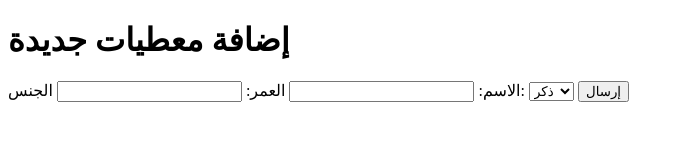
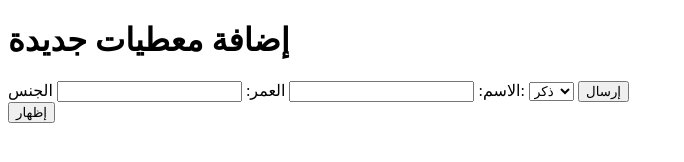
Before and after one commit to wissk011/ESS, a plain HTML site: page index2.html in a window 1280 px wide. Shown: the whole page, without its empty margins (0-684 px from the left). Drawn offline with Linux system fonts and the light colour scheme.

Commit message:
Update index2.html

```diff
--- a/index2.html
+++ b/index2.html
@@ -20,5 +20,7 @@
   </form>
   <!-- تضمين ملف script.js -->
   <script src="script2.js"></script>
+
+<button id=“show” type=“button”>إظهار</button>
 </body>
 </html>
```
